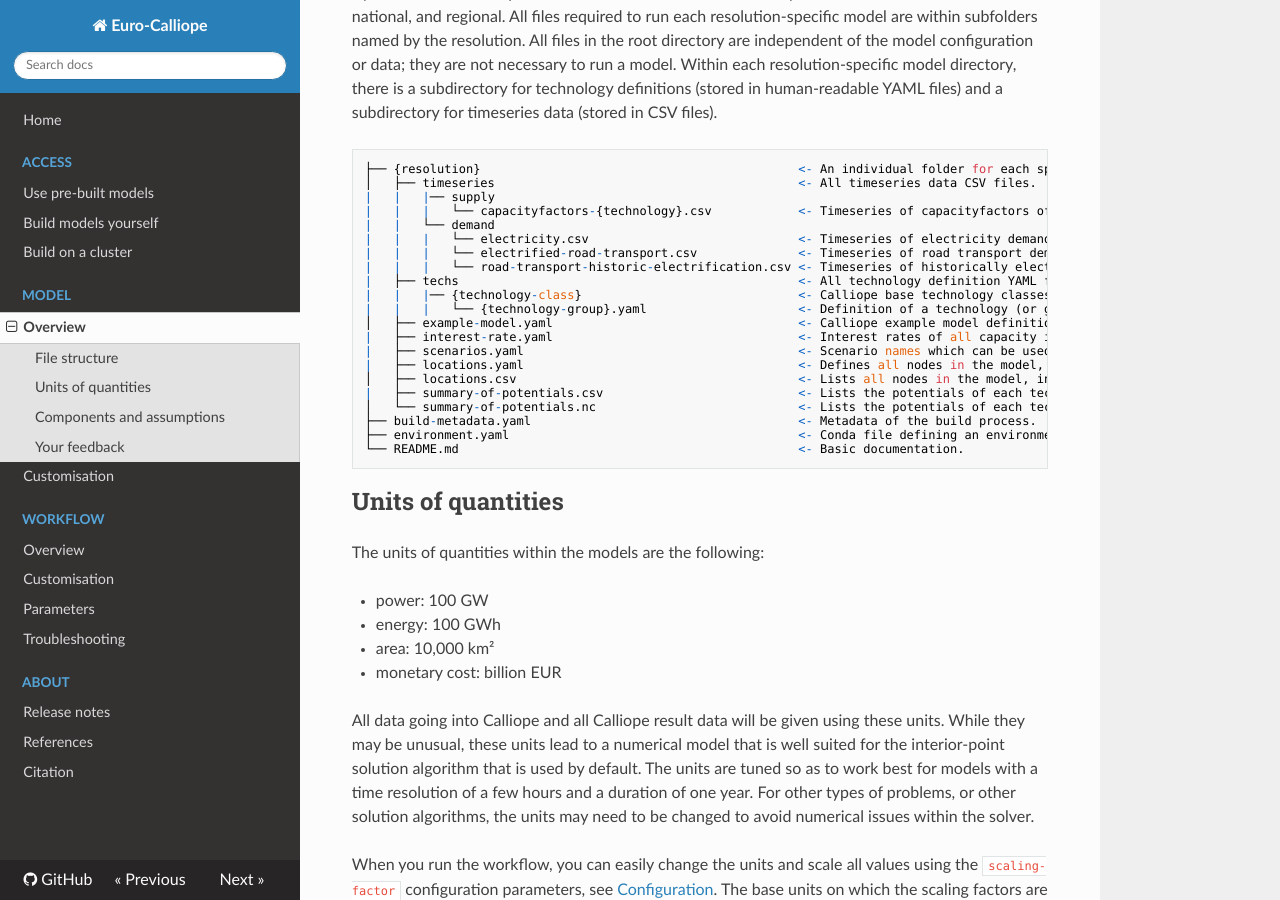
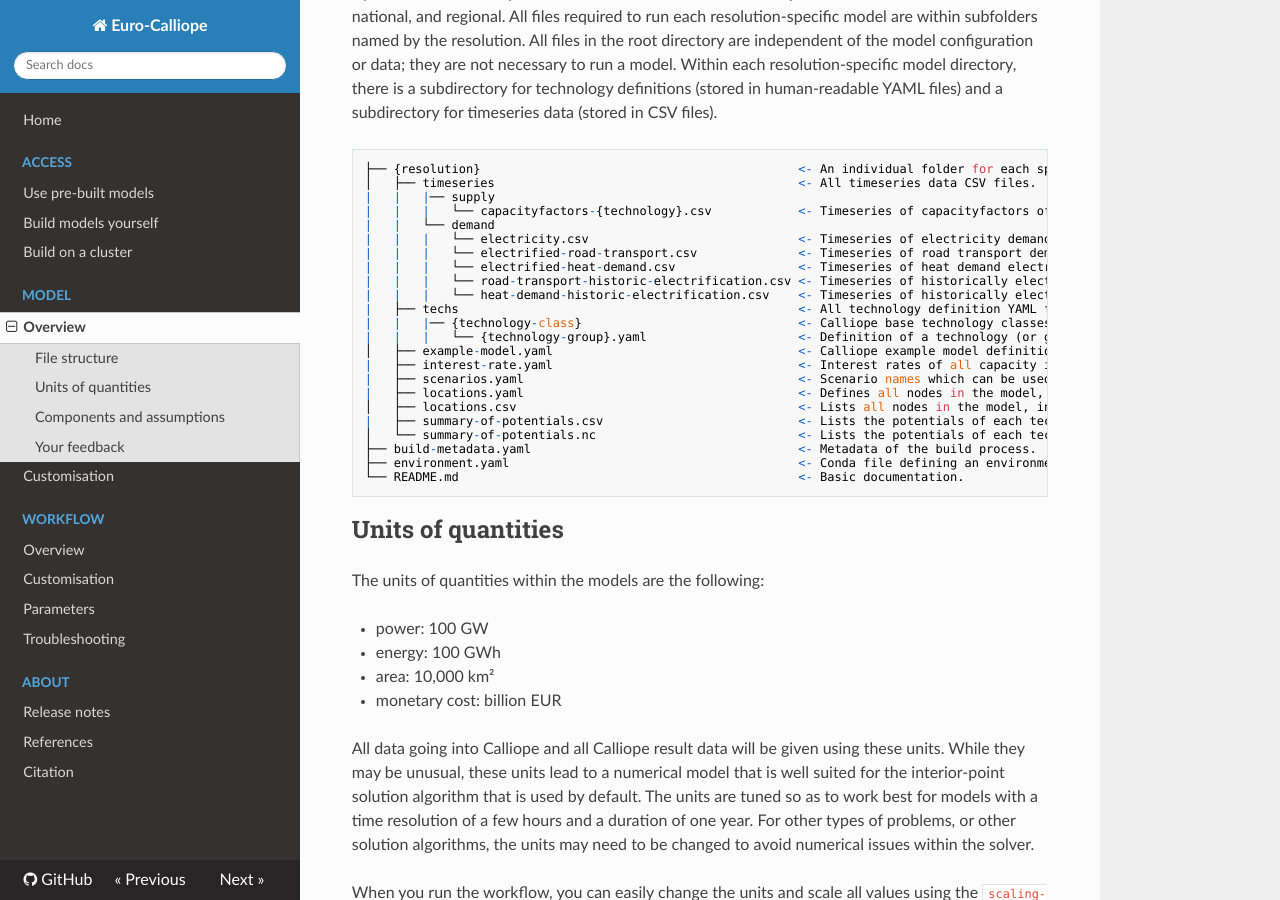
Before and after one commit to calliope-project/euro-calliope, an MkDocs documentation site: the page built from docs/model/overview.md, in a window 1280 px wide and 900 px high, scrolled down 307 px. Built offline with MkDocs 1.6.1, drawn with Linux system fonts in a browser that asks for light colours; nearby versions of some CDN libraries.

```diff
--- a/docs/model/overview.md
+++ b/docs/model/overview.md
@@ -17,7 +17,9 @@ Within each resolution-specific model directory, there is a subdirectory for tec
 |   |   └── demand
 |   |   |   └── electricity.csv                             <- Timeseries of electricity demand on each node.
 |   |   |   └── electrified-road-transport.csv              <- Timeseries of road transport demand electrified on each node.
+|   |   |   └── electrified-heat-demand.csv                 <- Timeseries of heat demand electrified on each node.
 |   |   |   └── road-transport-historic-electrification.csv <- Timeseries of historically electrified road transport demand on each node.
+|   |   |   └── heat-demand-historic-electrification.csv    <- Timeseries of historically electrified heat demand on each node.
 |   ├── techs                                               <- All technology definition YAML files.
 |   |   |── {technology-class}                              <- Calliope base technology classes (one of `supply`, `demand`, `storage`, `transmission`).
 |   |   |   └── {technology-group}.yaml                     <- Definition of a technology (or group of technologies) relevant to the base technology, and the allocation of that technology to nodes in the model.
```
Also changed, not shown: CHANGELOG.md (+1 -0 lines), docs/model/customisation.md (+13 -1 lines), 1 other file.
